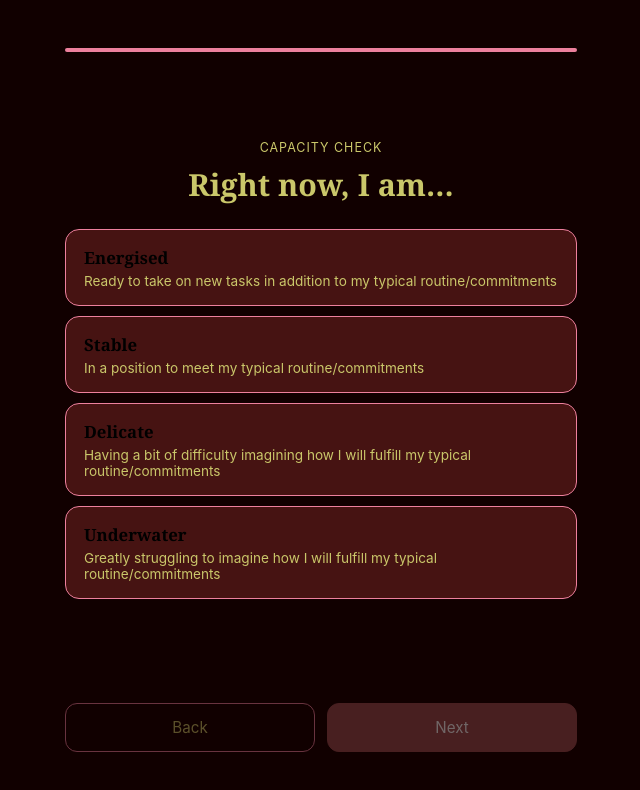
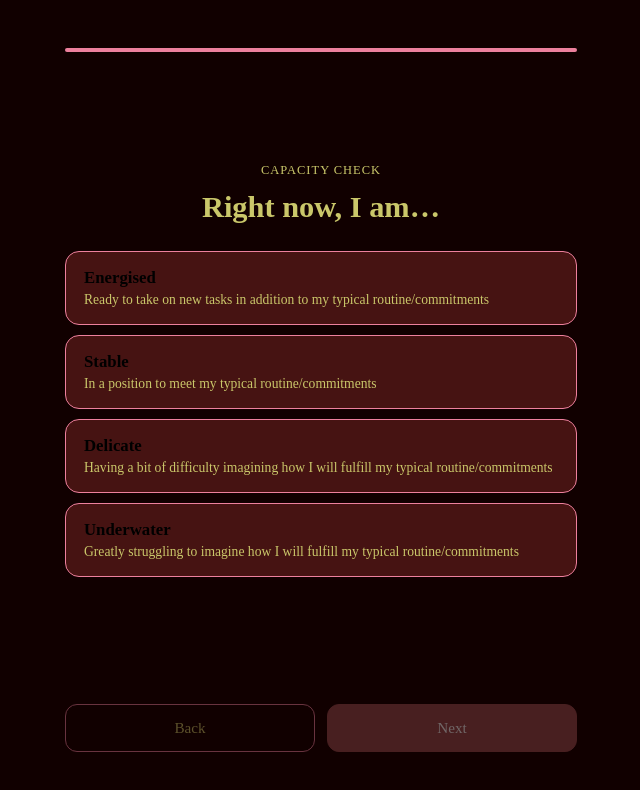
Before and after one commit to BlobGoblin66/capacity-checker, a React (Vite) app: page / in a window 1280 px wide. Shown: the top 790 px of the page, without its empty margins (319-959 px from the left). Built offline with nearby package versions, Linux system fonts and the light colour scheme.

Commit message:
Update index.css

```diff
--- a/src/index.css
+++ b/src/index.css
@@ -4,8 +4,8 @@
    ============================================ */
 :root {
   /* Fonts: swap these for any Google Font name, or a system font stack */
-  --font-heading: 'Georgia', 'Iowan Old Style', serif;
-  --font-body: -apple-system, BlinkMacSystemFont, 'Segoe UI', sans-serif;
+  --font-heading: 'DM Serif Display', serif;
+  --font-body: 'Fraunces', serif;
 
   /* Core palette */
   --color-bg: #110000;          /* page background */
```
